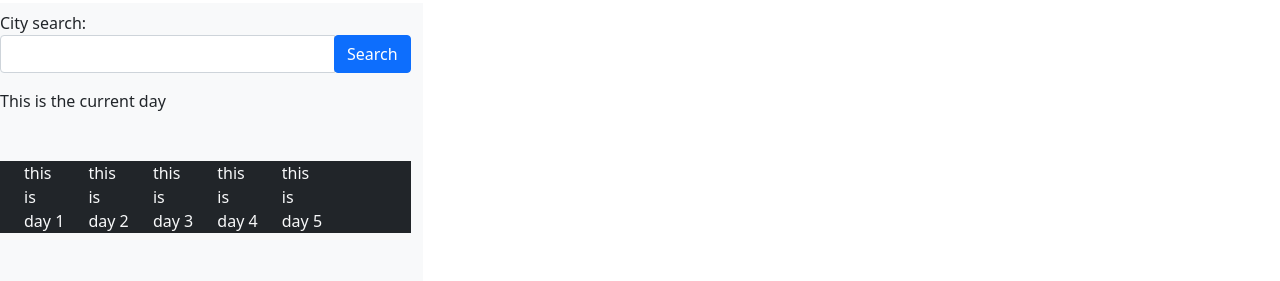
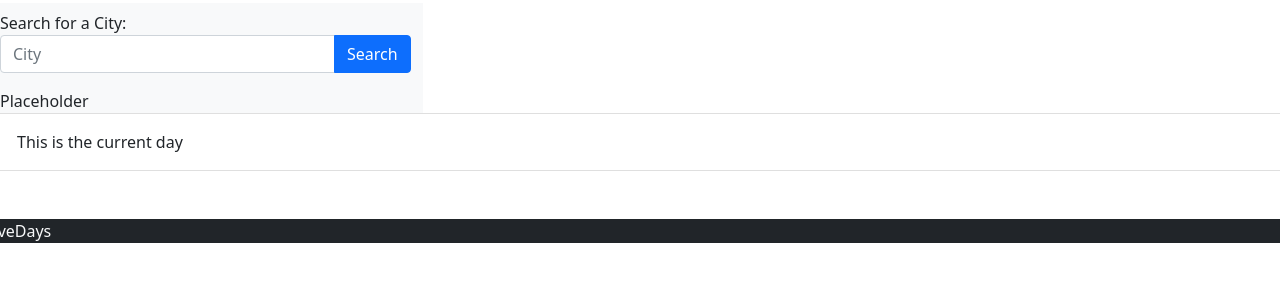
Before and after one commit to palhambra/weather-or-not, a plain HTML site: page index.html in a window 1280 px wide. Shown: the part 53-334 px from the top of the page. Drawn offline with nearby package versions, Linux system fonts and the light colour scheme.

Commit message:
Updated Javascript for city input and search button

```diff
--- a/assets/script.js
+++ b/assets/script.js
@@ -1,4 +1,21 @@
-// When pressing search button, will make button of city and push to a list. City & info set to local storage. History city button will pull from local storage
+// When pressing search button, will make button of city and push to a list and be a link. City & info set to local storage.
+// History city button will pull from local storage
+
+
+// When search button is pressed, take text input, parse JSON, and set response to local storage
 var searchHistory = [];
+var cityValue;
+
 // When search button is pressed, will make one big div of current day. And 5 smaller divs/cards of next 5 days
+
+
+// Function that grabs input from text when button is clicked
+
+document.getElementById("searchCity").addEventListener("click", function(){
+  var city = document.getElementById("city");
+  var cityValue = city.value;
+console.log(cityValue)
 // Add api link for weather
+var cityUrl = "https://api.openweathermap.org/data/2.5/forecast?q=" + cityValue + "&appid=8797da62fb3f32e8d04f561117825f15"
+console.log(cityUrl)
+})
--- a/index.html
+++ b/index.html
@@ -15,40 +15,31 @@
   <!-- Search function -->
   <div class="row">
     <div class="col-4 bg-light">
-        <div class="mt-2">City search:</div>
+        <div class="mt-2">Search for a City:</div>
         <div class="input-group mb-3">
-            <input type="text" id="city" class="form-control">
-            <div>
-              <button type ="button" class="btn btn-primary" id="searchCity">Search</button><!-- search button-->
-            </div>
+          <input type="text" id="city" class="form-control" placeholder="City"> <!--city input-->
+          <button type ="button" class="btn btn-primary" id="searchCity">Search</button><!-- search button-->
+        </div>
+
 
     <!-- When searched, need to add button of last city (pulled from local storage) -->
+      <div class="list-group" id ="cityList">Placeholder  </div>
   </div>
-  <!-- Same concept for current day -->
-  <section id="currentDay">
-<p>This is the current day</p>
-  </section>
+  <!-- Need to add in JavaScript so "cards"/divs will be generated when info is pulled -->
+  <div class="card">
+    <div class="card-body" id = "currentDay">
+      This is the current day
+    </div>
+  </div>
   <section class="container my-5 bg-dark text-light justify-content-around">
-    <!-- Need to add in JavaScript so "cards"/divs will be generated when info is pulled-->
+    <!-- Same concept for next 5 days -->
     <div class="row">
-      <div id="day-1" class="col-12 col-md-6 col-lg-2">
-      this is day 1
-      </div>
-      <div id="day-2" class="col-12 col-md-6 col-lg-2">
-      this is day 2
-      </div>
-      <div id="day-3" class="col-12 col-md-6 col-lg-2">
-      this is day 3
-      </div>
-      <div id="day-4" class="col-12 col-md-6 col-lg-2">
-      this is day 4
-      </div>
-      <div id="day-5" class="col-12 col-md-6 col-lg-2">
-      this is day 5
+      <div id = "fiveDays" class = "row">
+        fiveDays
       </div>
     </div>
   </section>
 
-  <script src="/assets/script.js"></script>
+  <script src="assets/script.js"></script>
 </body>
 </html>
```
